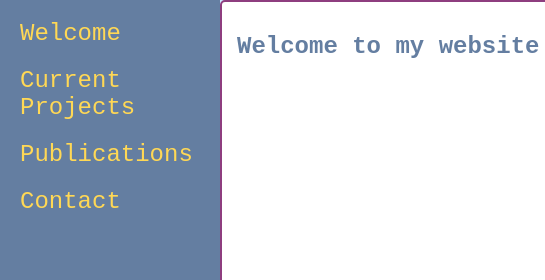
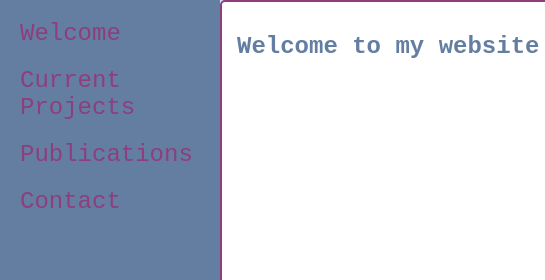
Before and after one commit to Vahrinia/-vahrinia-.github.io, a plain HTML site: page index.html in a window 1280 px wide. Shown: the top 280 px of the page, 0-545 px from the left. Drawn offline with Linux system fonts and the light colour scheme; grey boxes are pictures that could not be loaded.

Commit message:
Update index.html

```diff
--- a/index.html
+++ b/index.html
@@ -28,7 +28,7 @@
         }
         .menu a {
             text-decoration: none;
-            color: #FFD855; /* Yellow text for menu links */
+            color: #8E3E7F; /* Yellow text for menu links */
             padding: 10px;
             display: block;
             font-size: 150%; /* Menu text twice as big */
```
